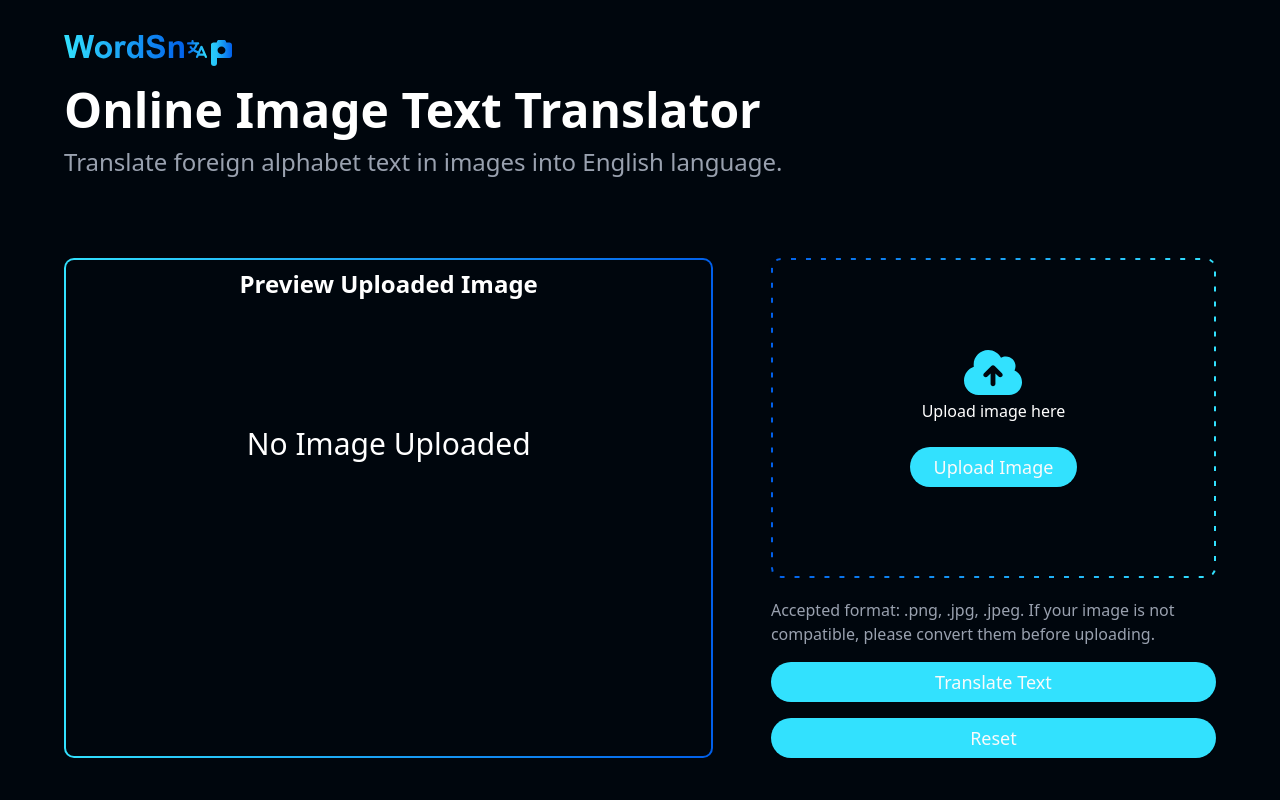
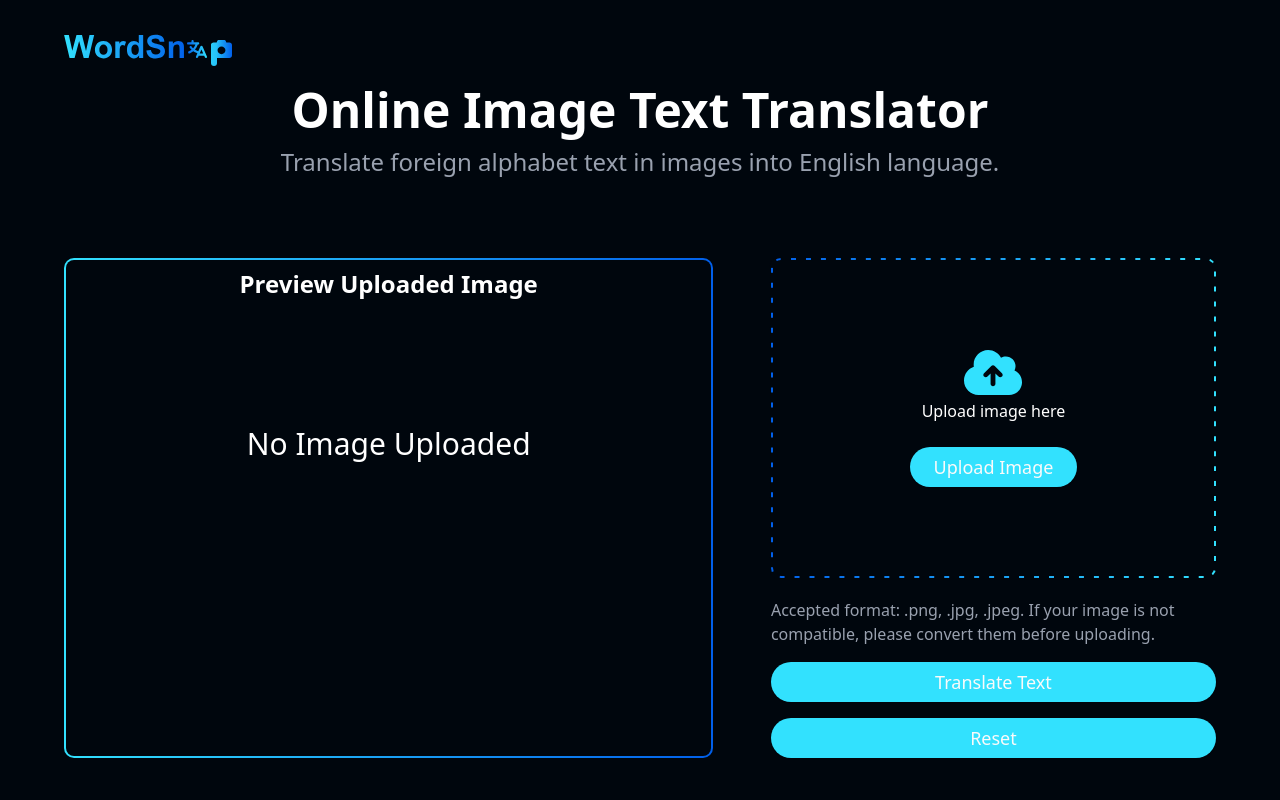
Before and after one commit to wenyngcar/image-text-scanner, a React (Vite) app in the folder frontend/: page / in a window 1280 px wide. Shown: the top 800 px of the page. Built offline with nearby package versions, Linux system fonts and the light colour scheme.

Commit message:
style: center header on tablet

```diff
--- a/frontend/src/components/Header.tsx
+++ b/frontend/src/components/Header.tsx
@@ -4,7 +4,7 @@ function Header() {
   return (
     <div className="space-y-5">
       <img src={logo} />
-      <div className="space-y-3">
+      <div className="space-y-3 md:text-center">
         <div className="text-5xl font-semibold">
           Online Image Text Translator
         </div>
```
